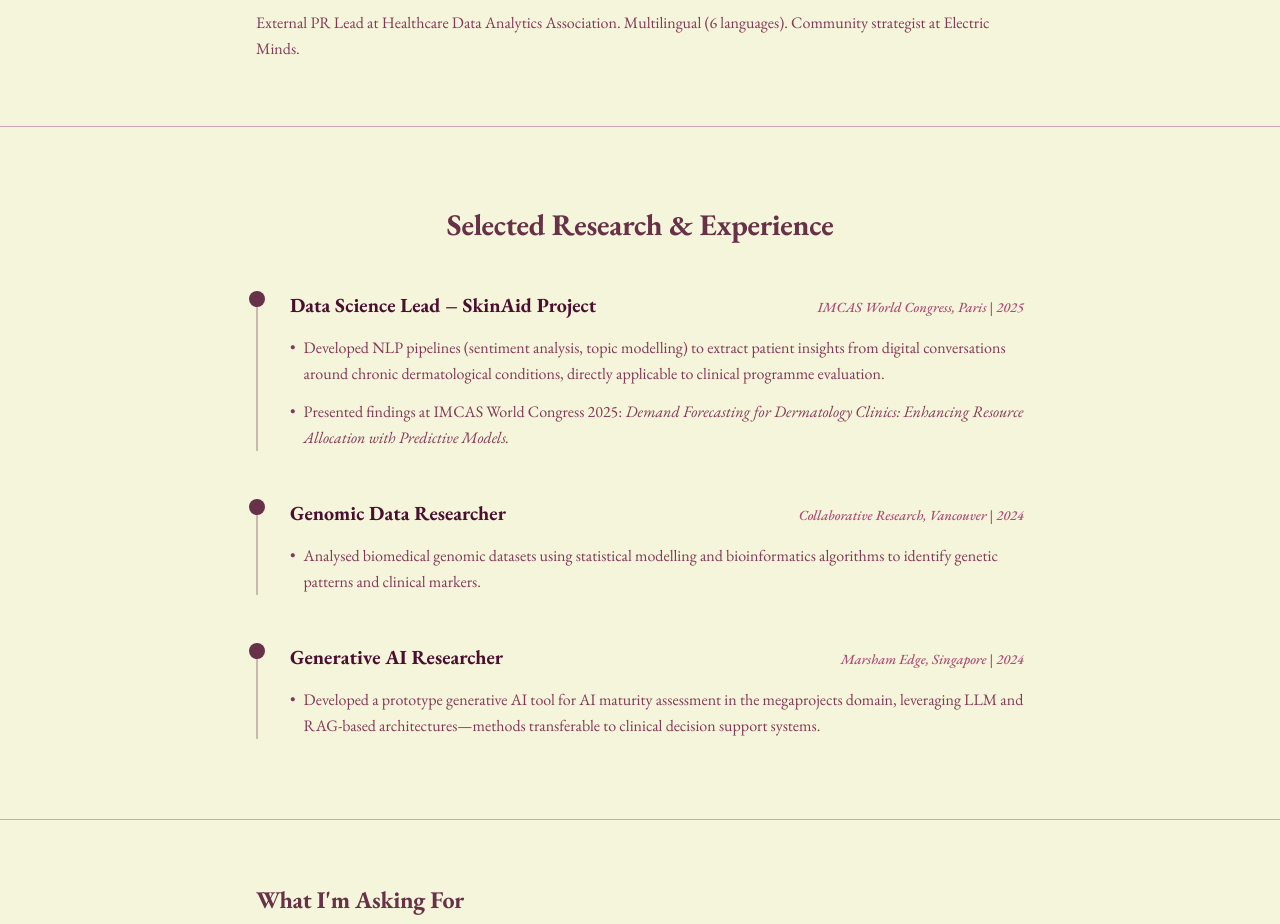
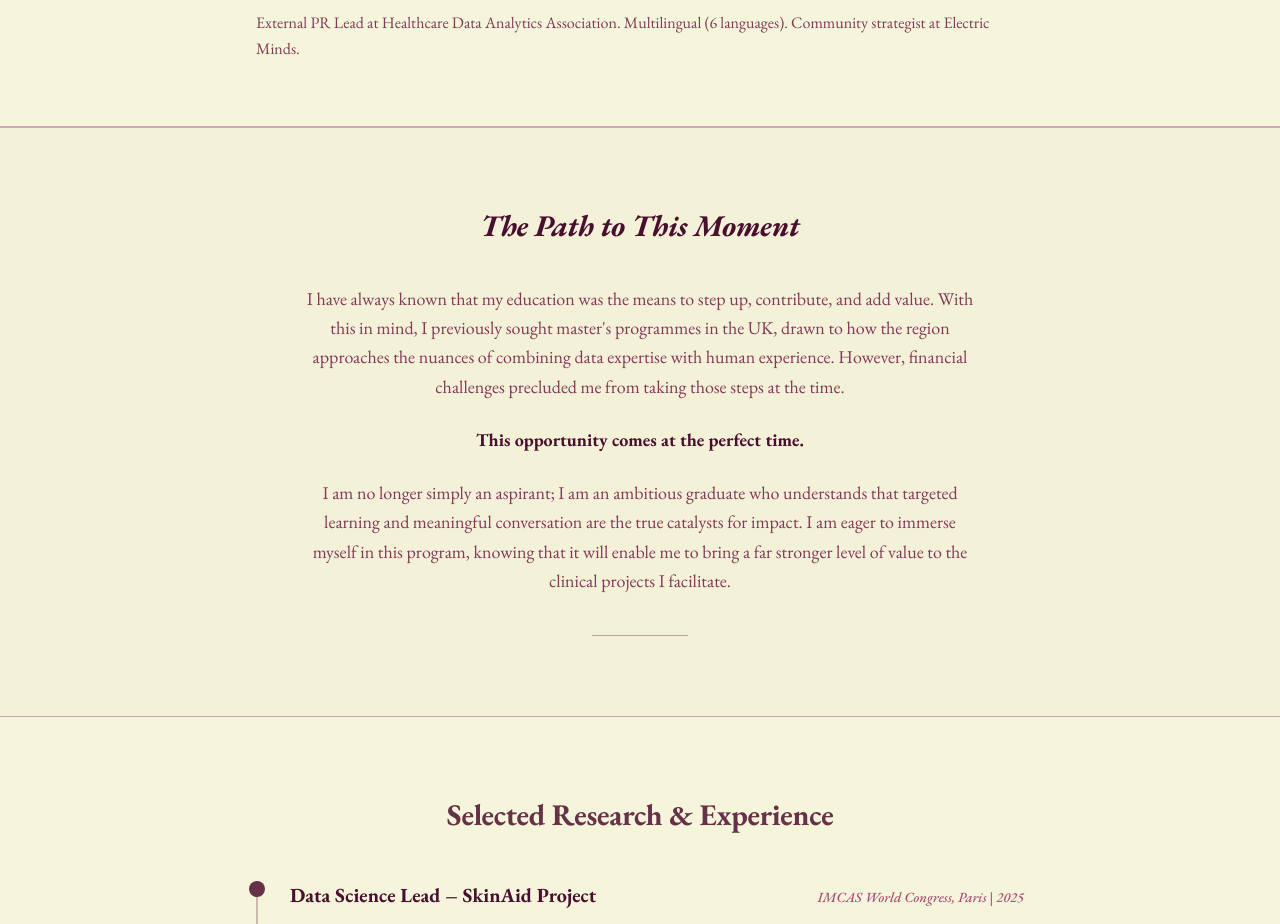
Before and after one commit to anjaliancy/CCAIM-scholarship-pitch, a Next.js app: page / in a window 1280 px wide. Shown: the part 846-1770 px from the top of the page. Built offline with nearby package versions, Linux system fonts and the light colour scheme.

Commit message:
Add narrative section about education and aspirations
Added a new narrative section detailing personal education journey and motivations for pursuing the program.

```diff
--- a/pages/index.js
+++ b/pages/index.js
@@ -78,6 +78,37 @@ export default function Home() {
                   </p>
                 </div>
               ))}
+            </div>
+          </div>
+        </section>
+{/* Why This Program / Narrative Section */}
+        <section className="py-20 px-6 bg-secondary/30 border-y border-border">
+          <div className="max-w-2xl mx-auto text-center">
+            <h2 className="text-3xl font-bold mb-10 text-text italic">The Path to This Moment</h2>
+
+            <div className="space-y-6 text-lg leading-relaxed text-text-secondary font-serif">
+              <p>
+                I have always known that my education was the means to step up, contribute, and add value.
+                With this in mind, I previously sought master's programmes in the UK, drawn to how the
+                region approaches the nuances of combining data expertise with human experience.
+                However, financial challenges precluded me from taking those steps at the time.
+              </p>
+
+              <p className="font-bold text-text">
+                This opportunity comes at the perfect time.
+              </p>
+
+              <p>
+                I am no longer simply an aspirant; I am an ambitious graduate who understands that
+                targeted learning and meaningful conversation are the true catalysts for impact.
+                I am eager to immerse myself in this program, knowing that it will enable me to
+                bring a far stronger level of value to the clinical projects I facilitate.
+              </p>
+            </div>
+
+            {/* Decorative Plum Divider */}
+            <div className="mt-10 flex justify-center">
+              <div className="w-24 h-px bg-accent/40" />
             </div>
           </div>
         </section>
```
